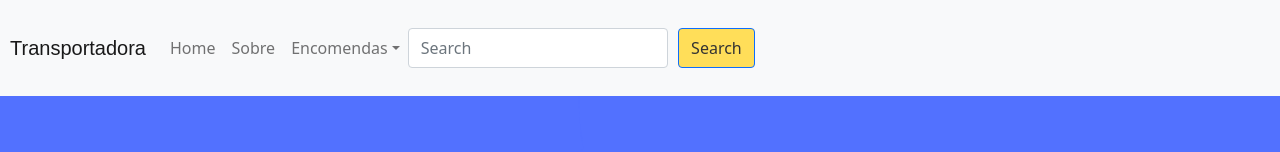
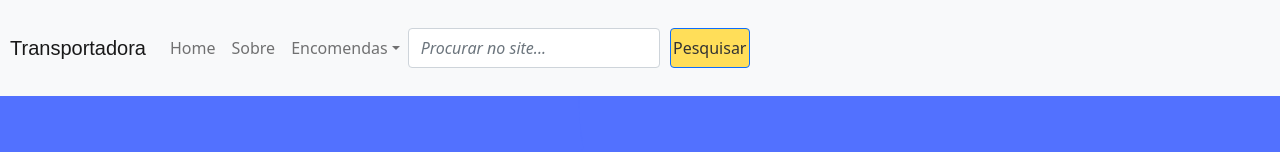
Before and after one commit to gutzlayer/delivery, a React (Create React App) app: page / in a window 1280 px wide. Shown: the top 152 px of the page. Built offline with nearby package versions, Linux system fonts and the light colour scheme; no server answers.

Commit message:
Adds: New new name in menu

```diff
--- a/src/components/Navbar/index.js
+++ b/src/components/Navbar/index.js
@@ -25,11 +25,11 @@ const Menu = () => {
         <Form className="d-flex">
           <FormControl
             type="search"
-            placeholder="Search"
+            placeholder="Procurar no site..."
             className="mr-2"
-            aria-label="Search"
+            aria-label="Procurar no site..."
           />
-          <Button className="btn" variant="primary">Search</Button>
+          <Button className="btn" variant="primary">Pesquisar</Button>
         </Form>
       </Navbar.Collapse>
     </Navbar>
--- a/src/components/Navbar/navbar.scss
+++ b/src/components/Navbar/navbar.scss
@@ -14,6 +14,7 @@
 .mr-2 {
     height:40px;
     margin-right: 10px;
+    font-style: italic;
 }
 
 .btn {
```
Also changed, not shown: src/logo-transportadora.png (deleted).
